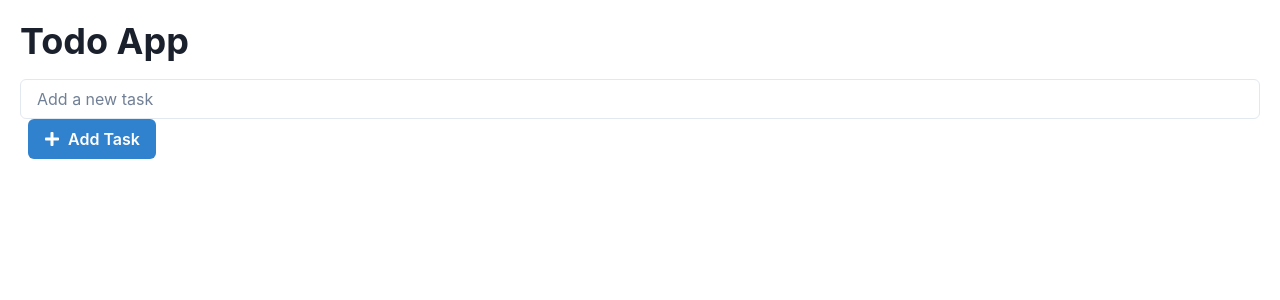
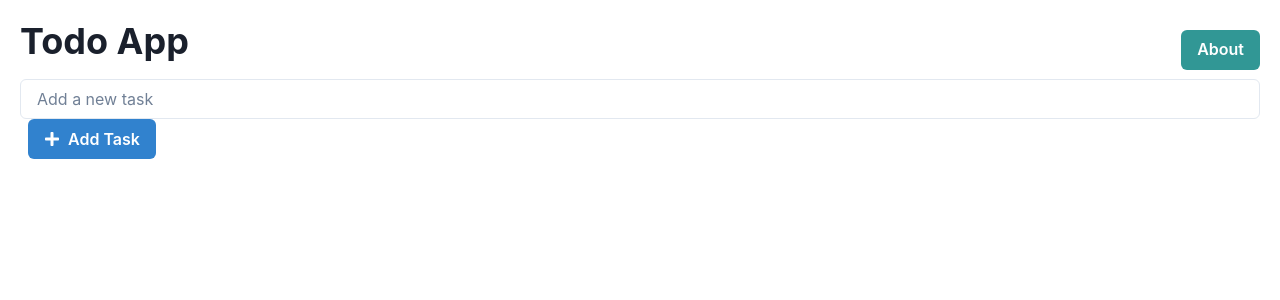
Before and after one commit to GPT-Engineer-App-Dev/plan-and-do, a React (Vite) app: page / in a window 1280 px wide. Shown: the top 300 px of the page. Built offline with nearby package versions, Linux system fonts and the light colour scheme.

Commit message:
Added navigation link to the "About" page in the main interface of the todo app.

```diff
--- a/src/pages/Index.jsx
+++ b/src/pages/Index.jsx
@@ -1,5 +1,6 @@
 import { useState } from 'react';
-import { Box, Heading, Input, Button, List, ListItem, ListIcon, IconButton } from '@chakra-ui/react';
+import { Box, Heading, Input, Button, List, ListItem, ListIcon, IconButton, Link } from '@chakra-ui/react';
+import { Link as RouterLink } from 'react-router-dom';
 import { FaPlus, FaTrash, FaCheckCircle, FaRegCircle } from 'react-icons/fa';
 
 const Index = () => {
@@ -24,7 +25,10 @@ const Index = () => {
 
   return (
     <Box p={5}>
-      <Heading mb={4}>Todo App</Heading>
+      <Box display="flex" justifyContent="space-between" alignItems="center">
+        <Heading mb={4}>Todo App</Heading>
+        <Button as={RouterLink} to="/about" colorScheme="teal">About</Button>
+      </Box>
       <Box mb={4}>
         <Input
           placeholder="Add a new task"
```
